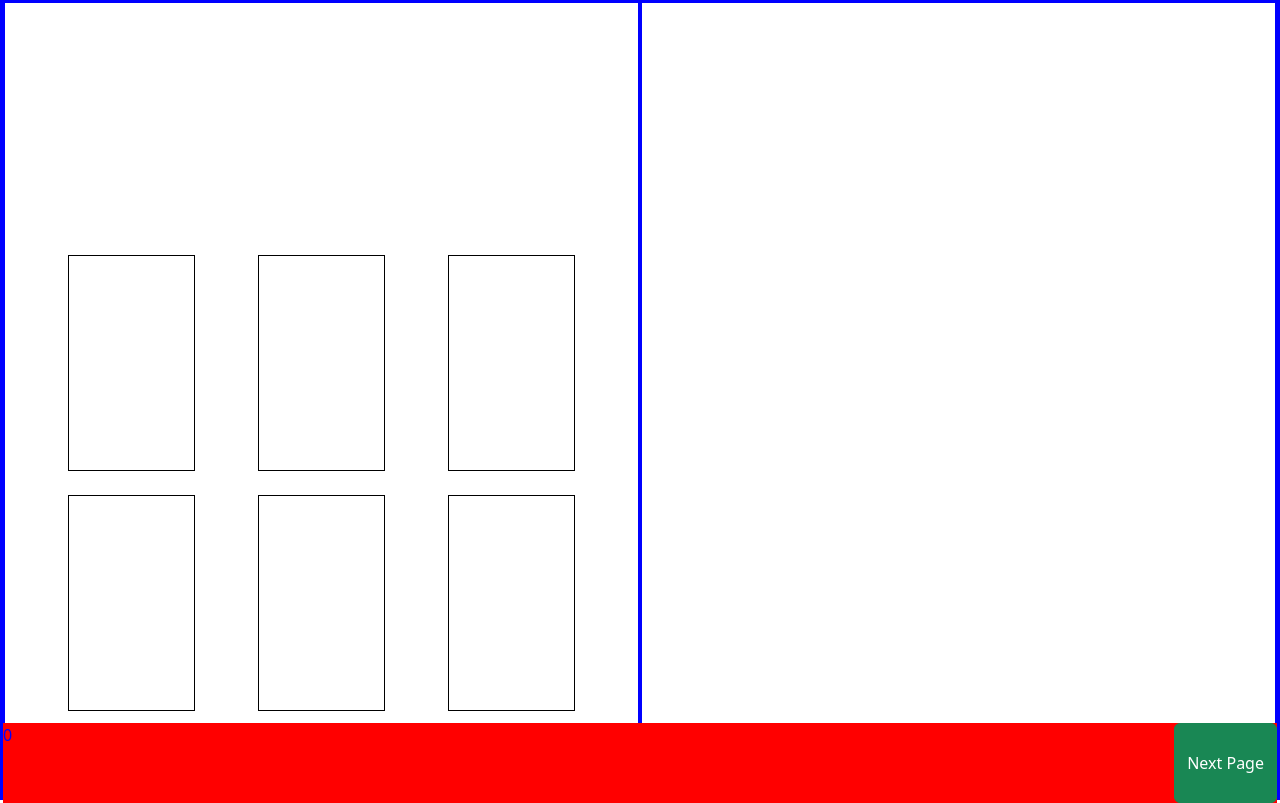
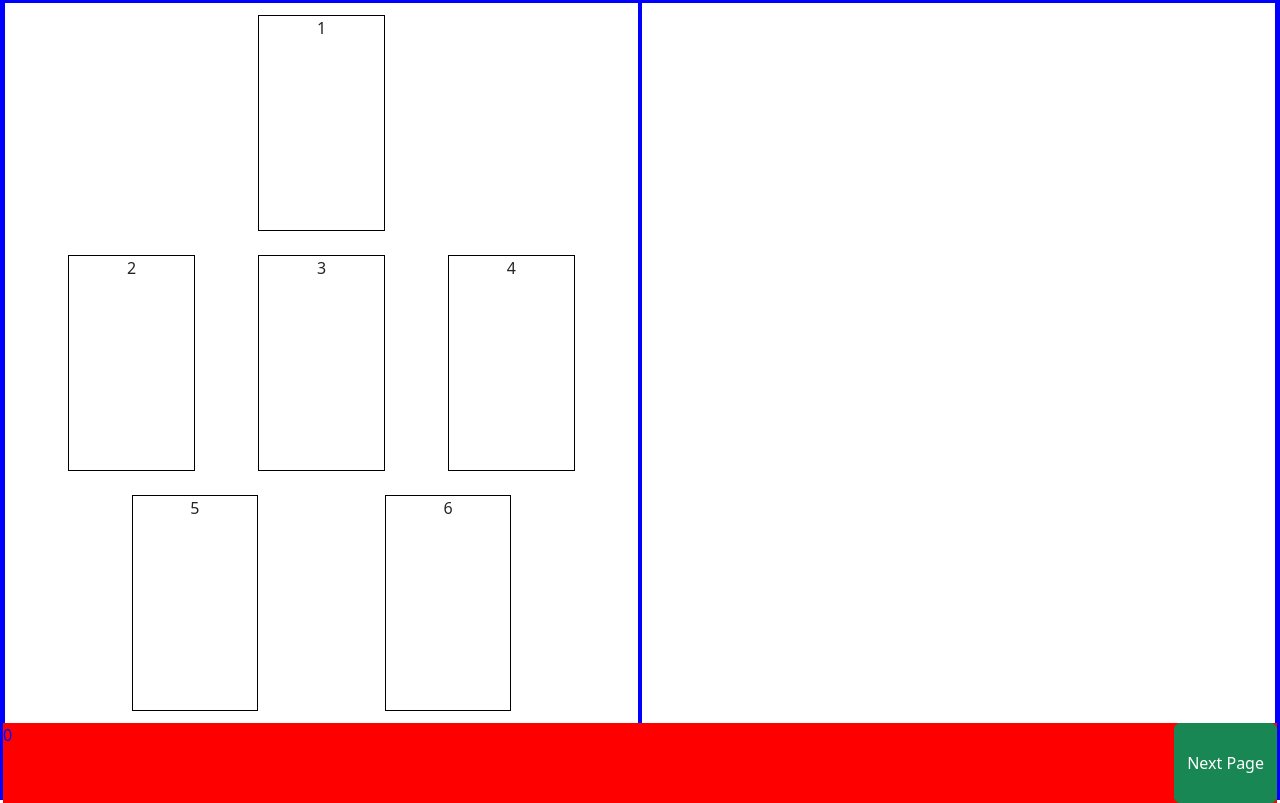
Before and after one commit to ben-hockley/Euro-2024-Album, a Flask app: a page that uses templates/album.html in a window 1280 px wide. Run offline with Flask 3, Linux system fonts and the light colour scheme; data that the repository does not hold is empty.

Commit message:
card numbers

```diff
--- a/static/CSS/album.css
+++ b/static/CSS/album.css
@@ -37,6 +37,7 @@ body{
     margin-top:auto;
     margin-bottom:auto;
     border:1px solid black;
+    text-align: center;
 }
 .hideThis{
     display: none;
--- a/static/JS/album.js
+++ b/static/JS/album.js
@@ -10,14 +10,16 @@ function updatePage(){
         document.getElementById('pageDown').style.display = 'none'
         for (i=0;i<6;i++){
             document.getElementsByClassName('cardSpot')[i].style.display = 'block'
+            document.getElementsByClassName('cardSpot')[i].innerHTML = i+1
         }
-        for (i=6;i<15;i++){
+        for (i=6;i<16;i++){
             document.getElementsByClassName('cardSpot')[i].style.display = 'none'
         }
     } else {
         document.getElementById('pageDown').style.display = 'block'
-        for (i=0;i<15;i++){
+        for (i=0;i<16;i++){
             document.getElementsByClassName('cardSpot')[i].style.display = 'block'
+            document.getElementsByClassName('cardSpot')[i].innerHTML = (16*pageNumber) - 9 + i;
         }
     }
     document.getElementById('pageNumber').innerHTML = pageNumber;
--- a/templates/album.html
+++ b/templates/album.html
@@ -10,7 +10,9 @@
     <body>
         <div class="hideThis">{{checklist}}</div> <!--Hidden element to contain checklist-->
         <div class="page">
-            <div class="divider"></div>
+            <div class="divider">
+                <div class="cardSpot"></div>
+            </div>
             <div class="divider">
                 <div class="cardSpot"></div>
                 <div class="cardSpot"></div>
```
